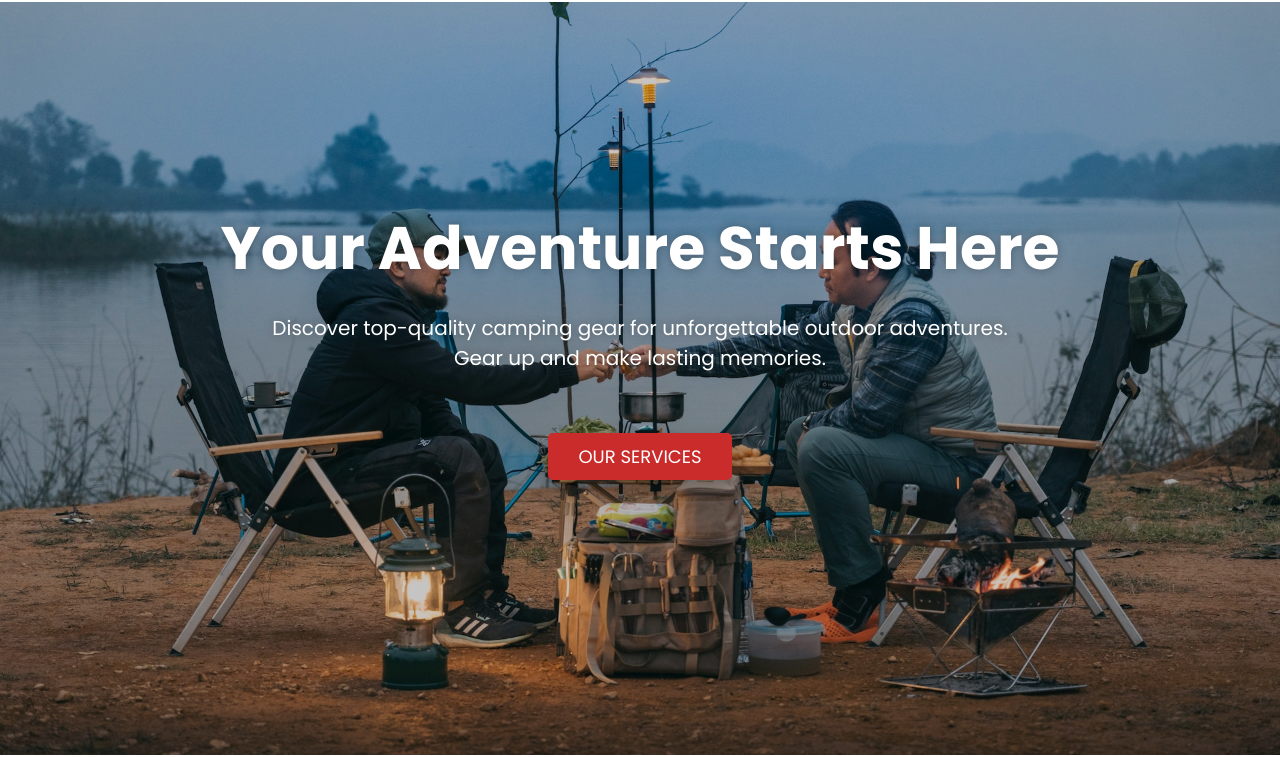
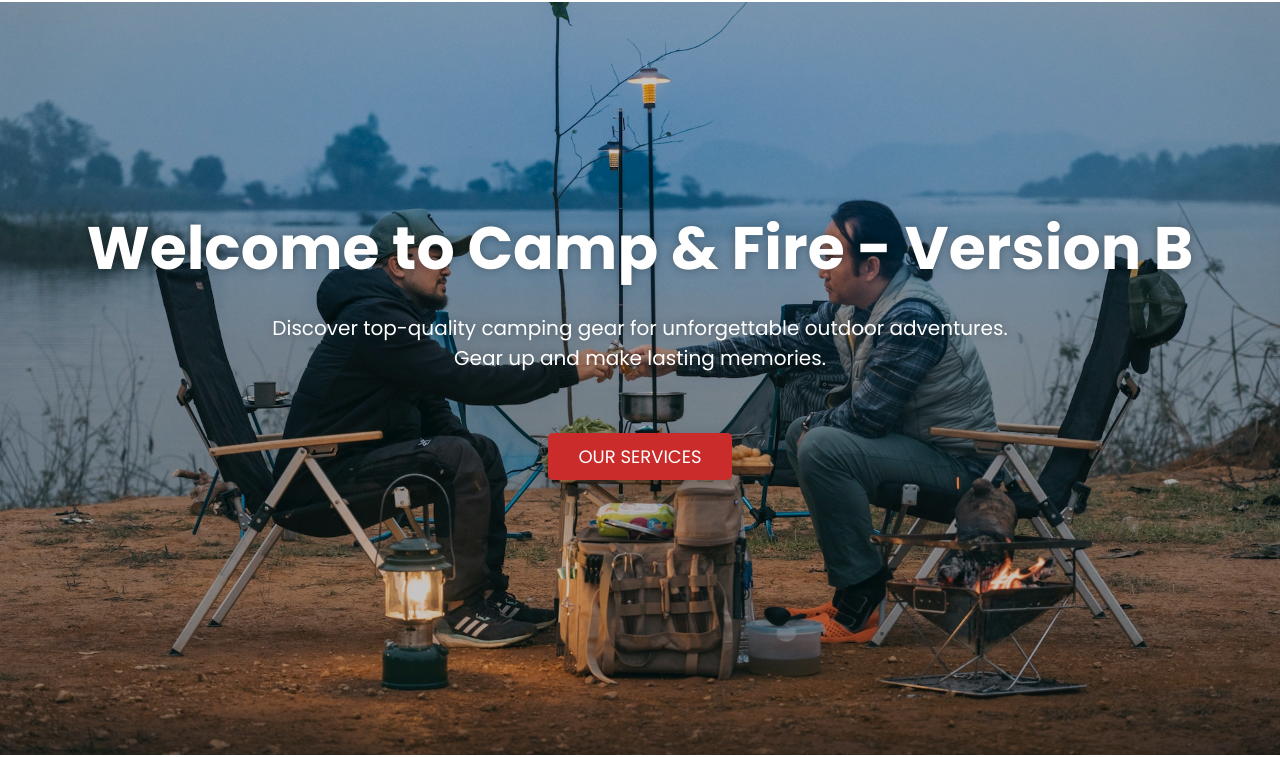
Before and after one commit to M1Zeeshan/Camp-and-Fire-, a plain HTML site: page index.html in a window 1280 px wide. Shown: the part 70-827 px from the top of the page. Drawn offline with Linux system fonts and the light colour scheme.

Commit message:
Change the heading-1 for Version B in branch-b

```diff
--- a/index.html
+++ b/index.html
@@ -41,7 +41,7 @@
   <section class="homepage" id="home">
     <div class="content">
       <div class="text">
-        <h1>Your Adventure Starts Here</h1>
+        <h1>Welcome to Camp & Fire - Version B</h1>
         <p id="first">
           Discover top-quality camping gear for unforgettable outdoor adventures. <br> Gear up and make lasting
           memories.</p>
```
